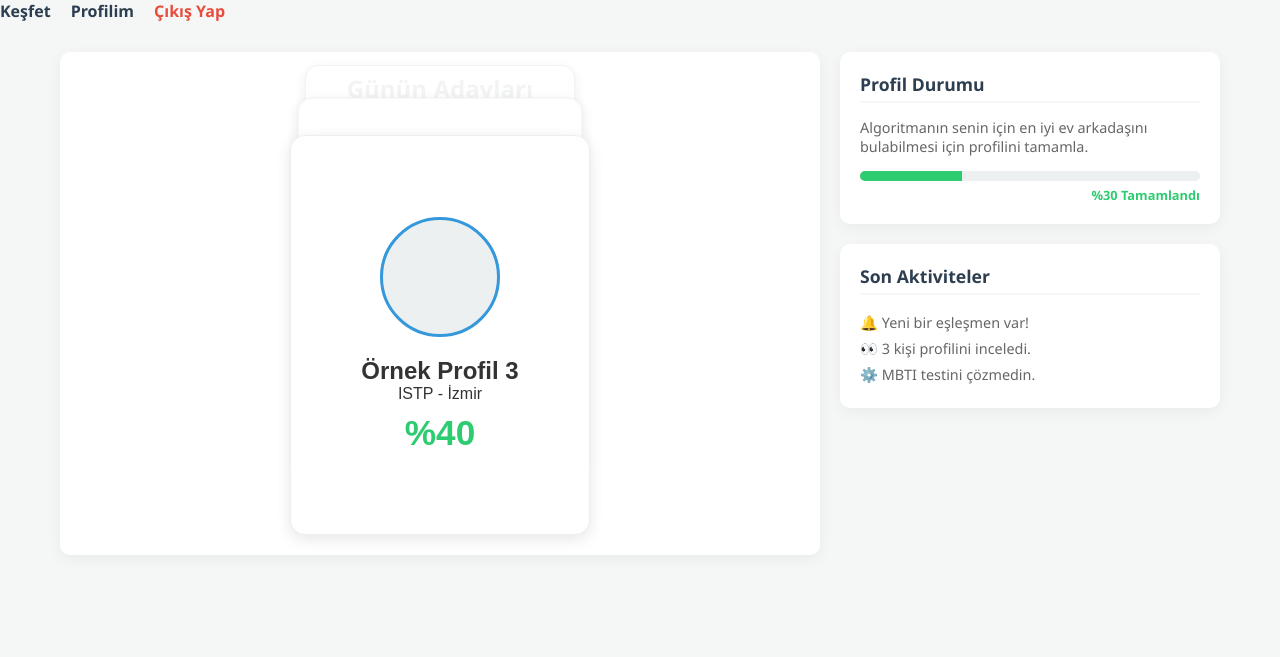
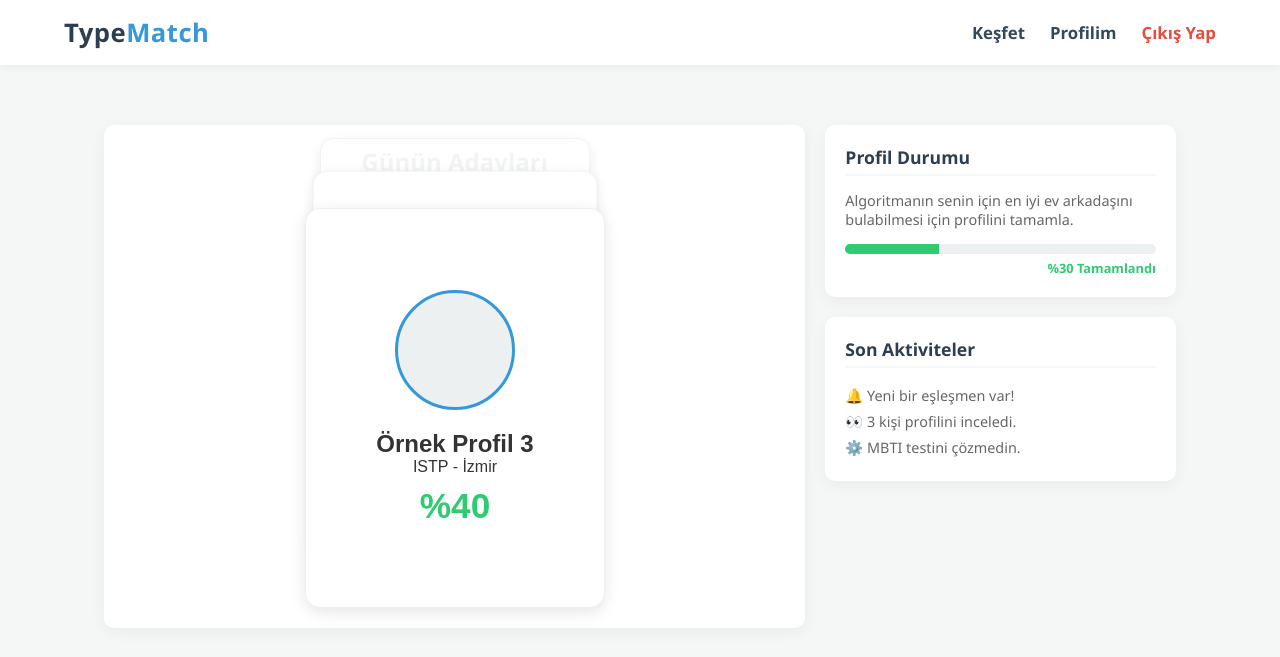
Before and after one commit to efeoezer/ev-arkadasi-bulma, a Django app: page /dashboard/ in a window 1280 px wide. Shown: the top 657 px of the page. Run offline with Django 5.2, Linux system fonts and the light colour scheme; some libraries are stand-ins or nearby versions.

Commit message:
Update base.html

```diff
--- a/core/templates/core/base.html
+++ b/core/templates/core/base.html
@@ -20,17 +20,25 @@
     </style>
 </head>
 <body>
-   <nav style="display: flex; gap: 20px; align-items: center;">
-    <a href="{% url 'dashboard' %}" style="text-decoration: none; color: #2c3e50; font-weight: bold; font-size: 1em;">Keşfet</a>
-    <a href="{% url 'profile' %}" style="text-decoration: none; color: #2c3e50; font-weight: bold; font-size: 1em;">Profilim</a>
+    <header style="background-color: white; padding: 15px 5%; box-shadow: 0 2px 10px rgba(0,0,0,0.05); display: flex; justify-content: space-between; align-items: center;">
 
-    <a href="#" onclick="document.getElementById('logout-form').submit(); return false;" style="text-decoration: none; color: #e74c3c; font-weight: bold; font-size: 1em;">Çıkış Yap</a>
+        <div style="font-size: 1.6em; font-weight: 800; color: #2c3e50; letter-spacing: 0.5px;">
+            Type<span style="color: #3498db;">Match</span>
+        </div>
+
+        <nav style="display: flex; gap: 25px; align-items: center;">
+            <a href="{% url 'dashboard' %}" style="text-decoration: none; color: #34495e; font-weight: 600; font-size: 1.05em; transition: color 0.2s;">Keşfet</a>
+            <a href="{% url 'profile' %}" style="text-decoration: none; color: #34495e; font-weight: 600; font-size: 1.05em; transition: color 0.2s;">Profilim</a>
+
+            <a href="#" onclick="document.getElementById('logout-form').submit(); return false;" style="text-decoration: none; color: #e74c3c; font-weight: 600; font-size: 1.05em; transition: color 0.2s;">Çıkış Yap</a>
+        </nav>
+    </header>
 
     <form id="logout-form" action="{% url 'logout' %}" method="post" style="display: none;">
         {% csrf_token %}
     </form>
-</nav>
-    <div class="main-container">
+
+    <div class="main-container" style="padding: 30px 5%;">
         {% block content %}
         {% endblock %}
     </div>
```
